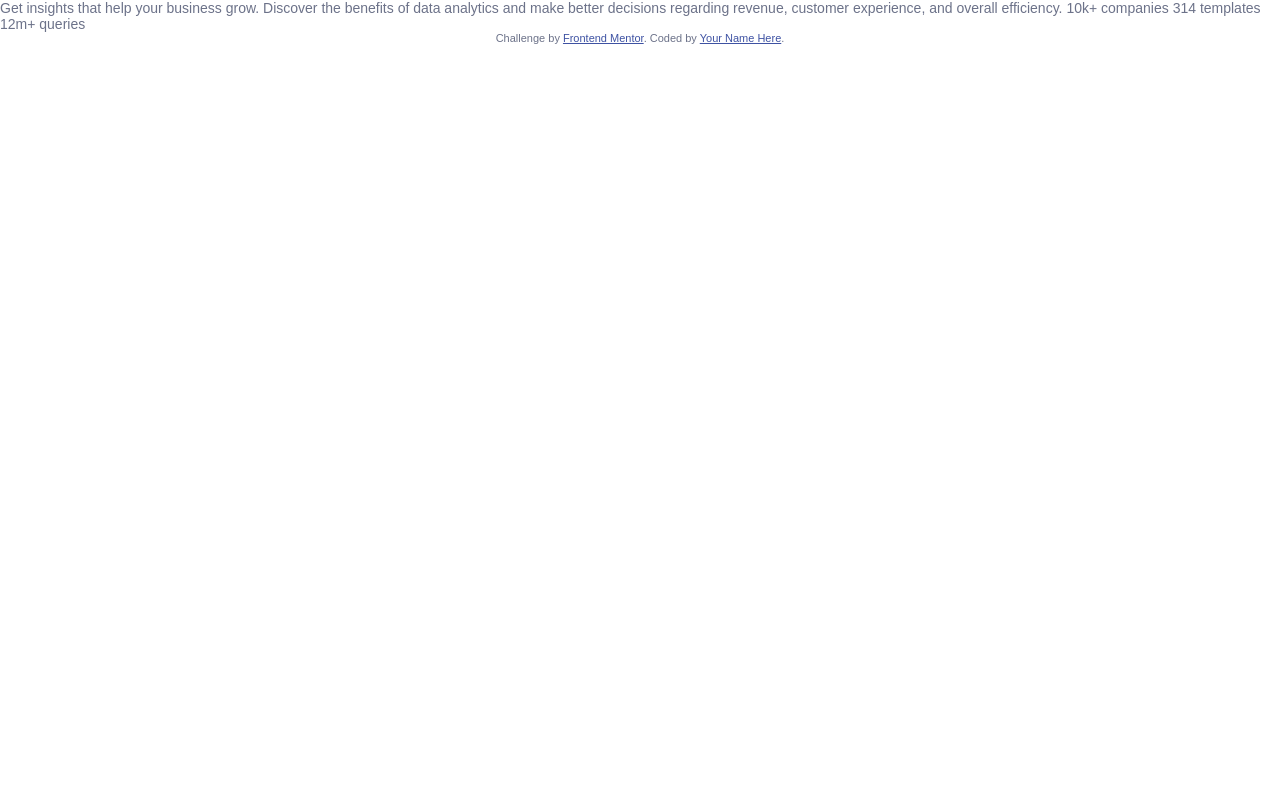
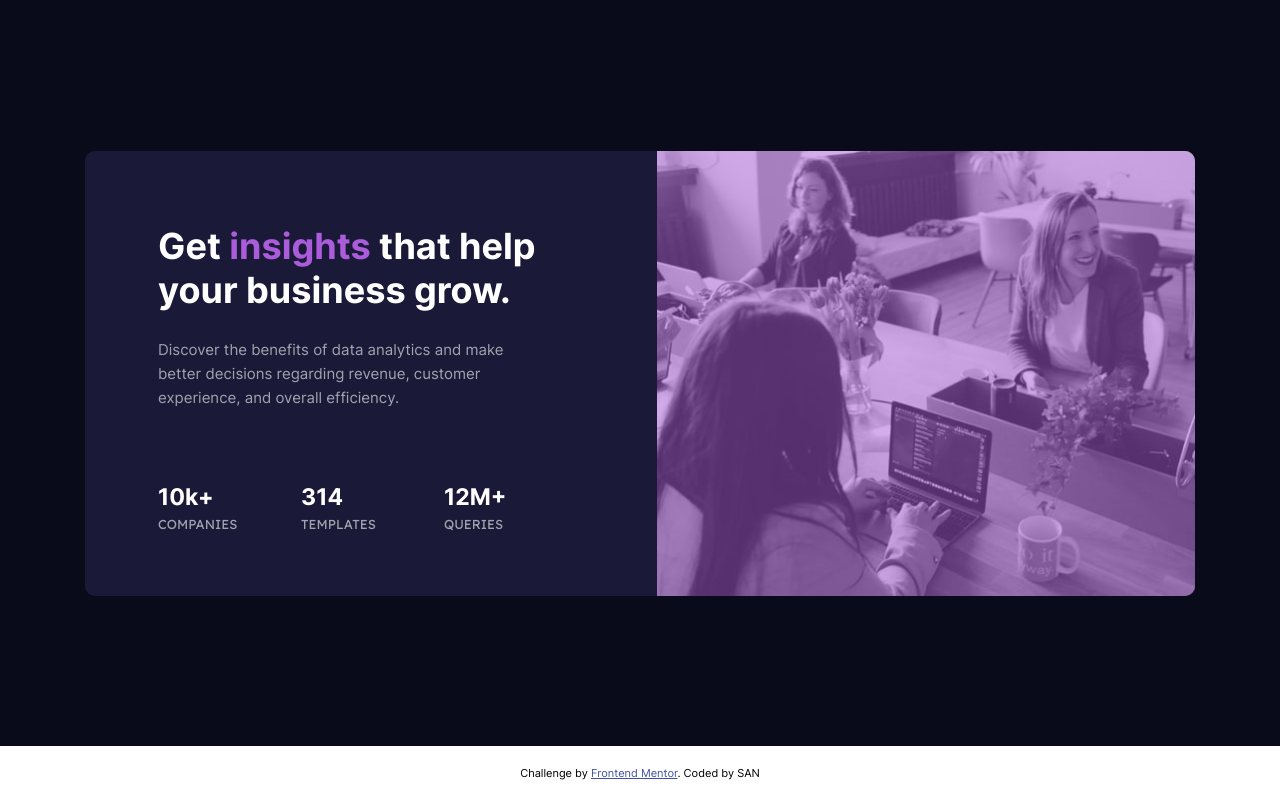
Before and after one commit to wormaisan/stats-preview-card-component-main, a plain HTML site: page index.html in a window 1280 px wide. Drawn offline with Linux system fonts and the light colour scheme; a web font is replaced by a local one.

Commit message:
final work

```diff
--- a/assets/css/style.css
+++ b/assets/css/style.css
@@ -1,37 +1,31 @@
 @font-face {
-  font-family: "montserrat";
-  src: url("../fonts/Montserrat-Regular.ttf");
+  font-family: "inter";
+  src: url("../fonts/Inter-Regular.ttf");
   font-weight: 400;
 }
 
 @font-face {
-  font-family: "montserrat";
-  src: url("../fonts/Montserrat-Bold.ttf");
-  font-weight: 500;
-}
-
-@font-face {
-  font-family: "montserrat";
-  src: url("../fonts/Montserrat-Bold.ttf");
+  font-family: "inter";
+  src: url("../fonts/Inter-Bold.ttf");
   font-weight: 700;
 }
 
 @font-face {
-  font-family: "fraunces";
-  src: url("../fonts/Fraunces_9pt-Bold.ttf");
-  font-weight: 700;
+  font-family: "lexendDeca";
+  src: url("../fonts/LexendDeca-Regular.ttf");
+  font-weight: 400;
 }
 
 :root {
   /*primary*/
-  --darkCyan: hsl(158, 36%, 37%);
-  --darkedCyan: hsl(158, 36%, 20%);
-  --cream: hsl(30, 38%, 92%);
+  --veryDarkBlue: hsl(233, 47%, 7%);
+  --darkDesaturatedBlue: hsl(244, 38%, 16%);
+  --softViolet: hsl(277, 64%, 61%);
 
   /*neutral*/
-  --veryDarkBlue: hsl(212, 21%, 14%);
-  --darkGrayishBlue: hsl(228, 12%, 48%);
   --white: hsl(0, 0%, 100%);
+  --slightlyTransparentWhite1: hsla(0, 0%, 100%, 0.75);
+  --slightlyTransparentWhite2: hsla(0, 0%, 100%, 0.6);
 }
 
 *,
@@ -43,14 +37,14 @@
 }
 
 body {
-  font-size: 14px;
-  font-family: montserrat, sans-serif;
+  font-family: inter, sans-serif;
   font-weight: 400;
-  color: var(--darkGrayishBlue);
+  color: var(--white);
 }
 
 .container {
-  max-width: 1440px;
+  max-width: 1490px;
+  padding: 0 25px;
   width: 100%;
   margin: 0 auto;
 }
@@ -75,11 +69,124 @@ ul {
   flex-direction: column;
 }
 
+.card {
+  flex-grow: 1;
+  display: flex;
+  align-items: center;
+  background-color: var(--veryDarkBlue);
+}
 
+.card__body {
+  border-radius: 10px;
+  overflow: hidden;
+  display: flex;
+  max-width: 1110px;
+  background-color: var(--darkDesaturatedBlue);
+  margin: 0 auto;
+}
 
+.card__content {
+  padding: 73px 110px 64px 73px;
+  display: flex;
+  flex-direction: column;
+  align-items: stretch;
+  max-width: 572px;
+}
 
+.card__title {
+  font-size: 36px;
+  margin-bottom: 26px;
+  font-weight: 700;
+}
 
+.card__title span {
+  color: var(--softViolet);
+}
+
+.card__text {
+  flex-grow: 1;
+  margin-bottom: 20px;
+  color: var(--slightlyTransparentWhite2);
+  font-size: 15px;
+  line-height: 1.6em;
+}
+
+.card__info {
+  display: grid;
+  grid-template-columns: repeat(auto-fit, minmax(1px, 1fr));
+  grid-column-gap: 40px;
+}
+
+.card__info-count {
+  font-size: 23px;
+  font-weight: 700;
+  margin-bottom: 5px;
+}
+
+.card__info-name {
+  font-family: lexendDeca, sans-serif;
+  font-size: 13px;
+  text-transform: uppercase;
+  color: var(--slightlyTransparentWhite2);
+}
+
+.card__img {
+  max-width: 538px;
+  height: 445px;
+  max-height: 445px;
+  position: relative;
+}
+
+.card__img img {
+  width: 100%;
+  height: 100%;
+}
+
+.card__img::after {
+  content: '';
+  position: absolute;
+  inset: 0;
+  background-color: var(--softViolet);
+  opacity: 0.5;
+}
 
 .footer {
   padding: 20px;
 }
+
+@media (max-width: 768px) {
+
+  .card__body {
+    flex-direction: column-reverse;
+    max-width: 530px;
+  }
+
+  .card__img {
+    height: 64vw;
+  }
+
+  .card__content {
+    padding: 37px 36px 64px 30px;
+    display: flex;
+    flex-direction: column;
+    align-items: stretch;
+    max-width: 572px;
+    text-align: center;
+  }
+
+  .card__title {
+    font-size: 28px;
+    margin-bottom: 15px;
+  }
+
+  .card__text {
+    margin-bottom: 44px;
+  }
+
+  .card__info {
+    grid-template-columns: 1fr;
+    grid-template-rows: repeat(auto-fit, minmax(1px, 1fr));
+    grid-row-gap: 31px;
+  }
+
+}
--- a/index.html
+++ b/index.html
@@ -11,24 +11,73 @@
 
   <!-- Feel free to remove these styles or customise in your own stylesheet 👍 -->
   <style>
-    .attribution { font-size: 11px; text-align: center; }
+    .attribution { font-size: 11px; text-align: center; color: #000; }
     .attribution a { color: hsl(228, 45%, 44%); }
   </style>
 </head>
 <body>
 
-  Get insights that help your business grow.
+  <div class="wrapper">
 
-  Discover the benefits of data analytics and make better decisions regarding revenue, customer
-  experience, and overall efficiency.
+    <header class="header"></header>
 
-  10k+ companies
-  314 templates
-  12m+ queries
+    <main class="main">
 
-  <div class="attribution">
-    Challenge by <a href="https://www.frontendmentor.io?ref=challenge" target="_blank">Frontend Mentor</a>.
-    Coded by <a href="#">Your Name Here</a>.
+      <section class="card">
+        <div class="container">
+          <div class="card__body">
+
+            <div class="card__content">
+
+              <h1 class="card__title">Get <span>insights</span> that help your business grow.</h1>
+
+              <div class="card__text">
+                Discover the benefits of data analytics and make better decisions regarding revenue, customer
+                experience, and overall efficiency.
+              </div>
+
+              <div class="card__info">
+                <div class="card__info-item">
+                  <div class="card__info-count">10k+</div>
+                  <div class="card__info-name">companies</div>
+                </div>
+
+                <div class="card__info-item">
+                  <div class="card__info-count">314</div>
+                  <div class="card__info-name">templates</div>
+                </div>
+
+                <div class="card__info-item">
+                  <div class="card__info-count">12M+</div>
+                  <div class="card__info-name">queries</div>
+                </div>
+
+              </div>
+
+            </div>
+
+            <div class="card__img">
+              <img src="./assets/images/image-header-desktop.jpg" alt="img" title="img" height="100" width="100" loading="lazy" decoding="async">
+            </div>
+
+          </div>
+        </div>
+      </section>
+
+    </main>
+
+    <footer class="footer">
+      <div class="container">
+        <div class="footer_body">
+          <div class="attribution">
+            Challenge by <a href="https://www.frontendmentor.io?ref=challenge" target="_blank">Frontend Mentor</a>.
+            Coded by SAN
+          </div>
+        </div>
+      </div>
+    </footer>
+
   </div>
+
 </body>
 </html>
```
Also changed, not shown: assets/fonts/Inter-Bold.ttf (added), assets/fonts/Inter-Regular.ttf (added), assets/fonts/LexendDeca-Regular.ttf (added), screenshot.jpg (added), 2 other files.
